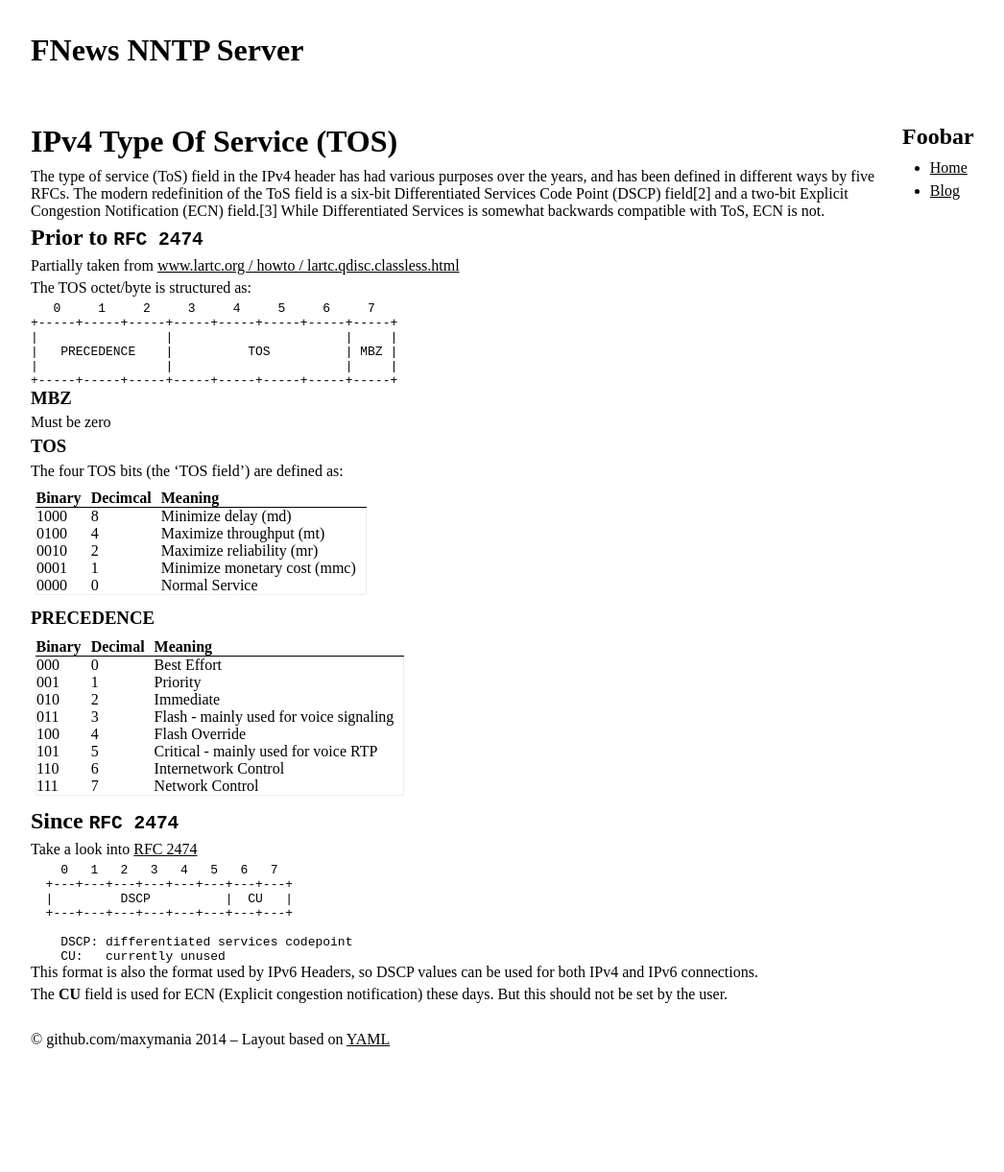
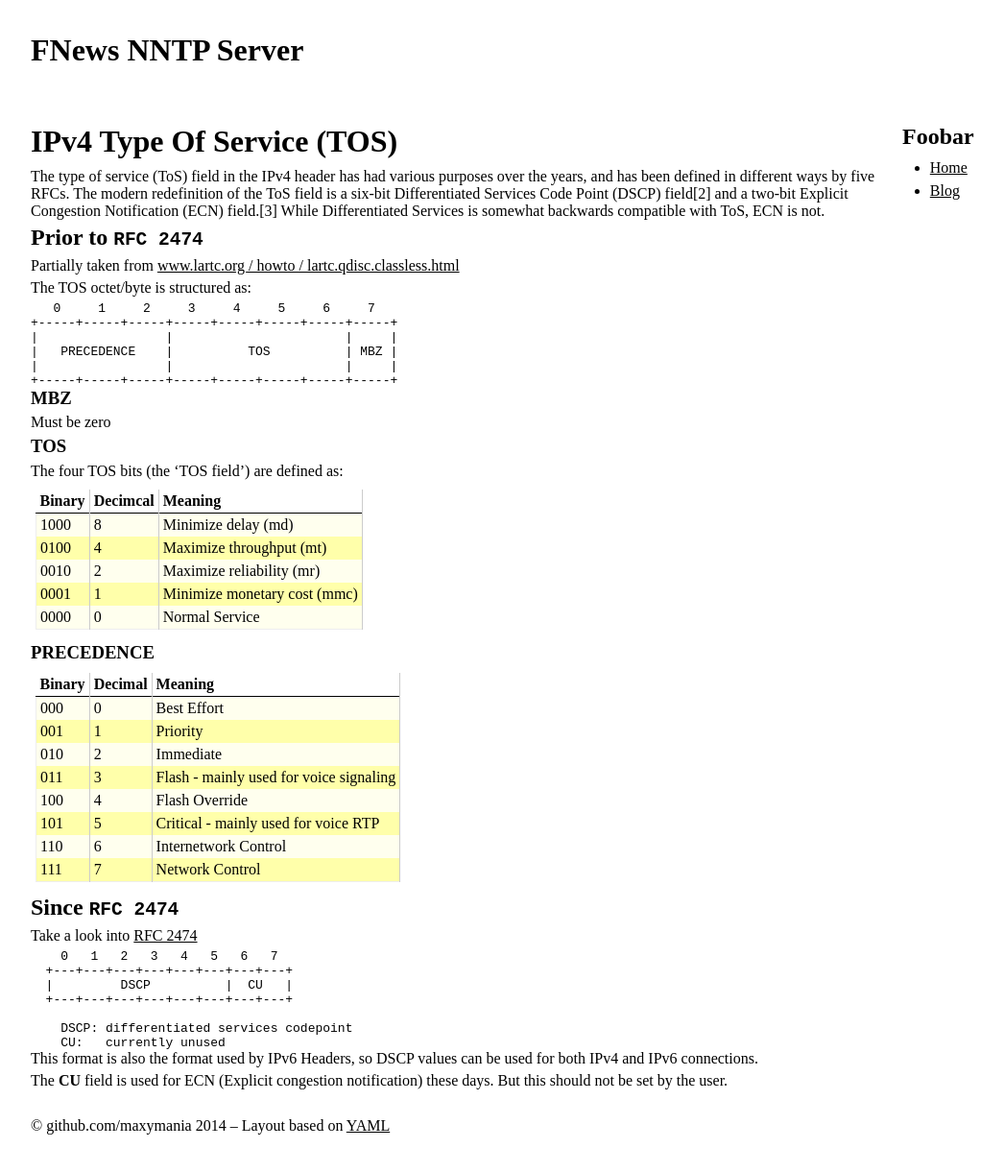
Before and after one commit to maxymania/fnews, a Jekyll site: the page built from docs_info/ipv4_tos_field.md, in a window 1280 px wide. Shown: the whole page at 96% size, without its empty margins (2-1048 px from the left). Built offline with Jekyll 4.4.1, drawn with Linux system fonts in a browser that asks for light colours; Markdown is read by kramdown in place of the engine named in the settings; before the commit the page ends 1131 px from its top, so only the background shows below that.

Commit message:
Update screen.css

```diff
--- a/css/screen.css
+++ b/css/screen.css
@@ -20,4 +20,16 @@ th, td{
   tbody{
     border: #eee solid 1px;
   }
+
+  tbody tr:nth-child(even) {
+    background-color: #FFa;
   }
+  tbody tr:nth-child(odd) {
+    background-color: #ffe;
+  }
+
+  th,td{
+    padding: 3px 4px;
+    border-right: #ccc solid 1px;
+  }
+}
```
Lines whose indentation alone changed are shown as unchanged.
